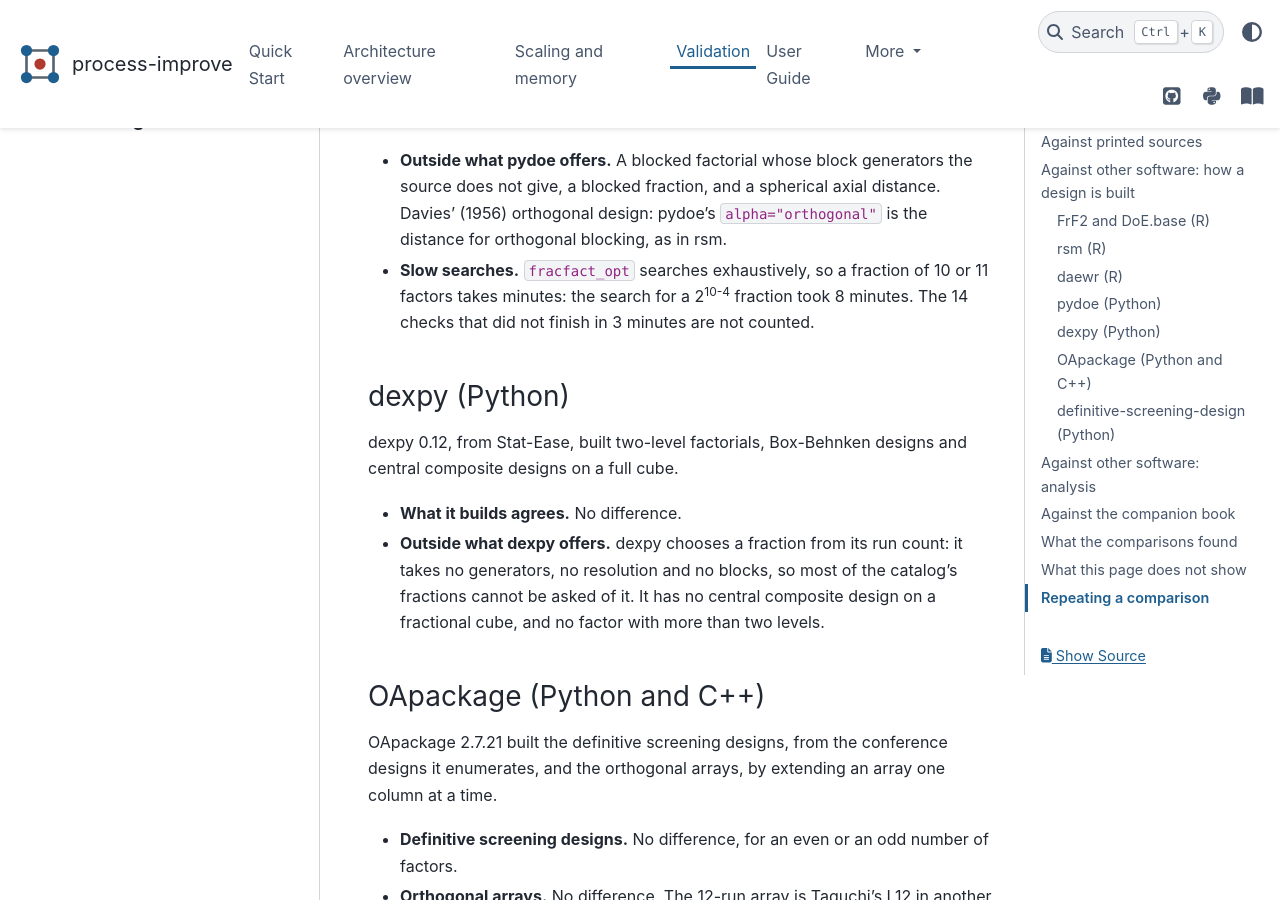
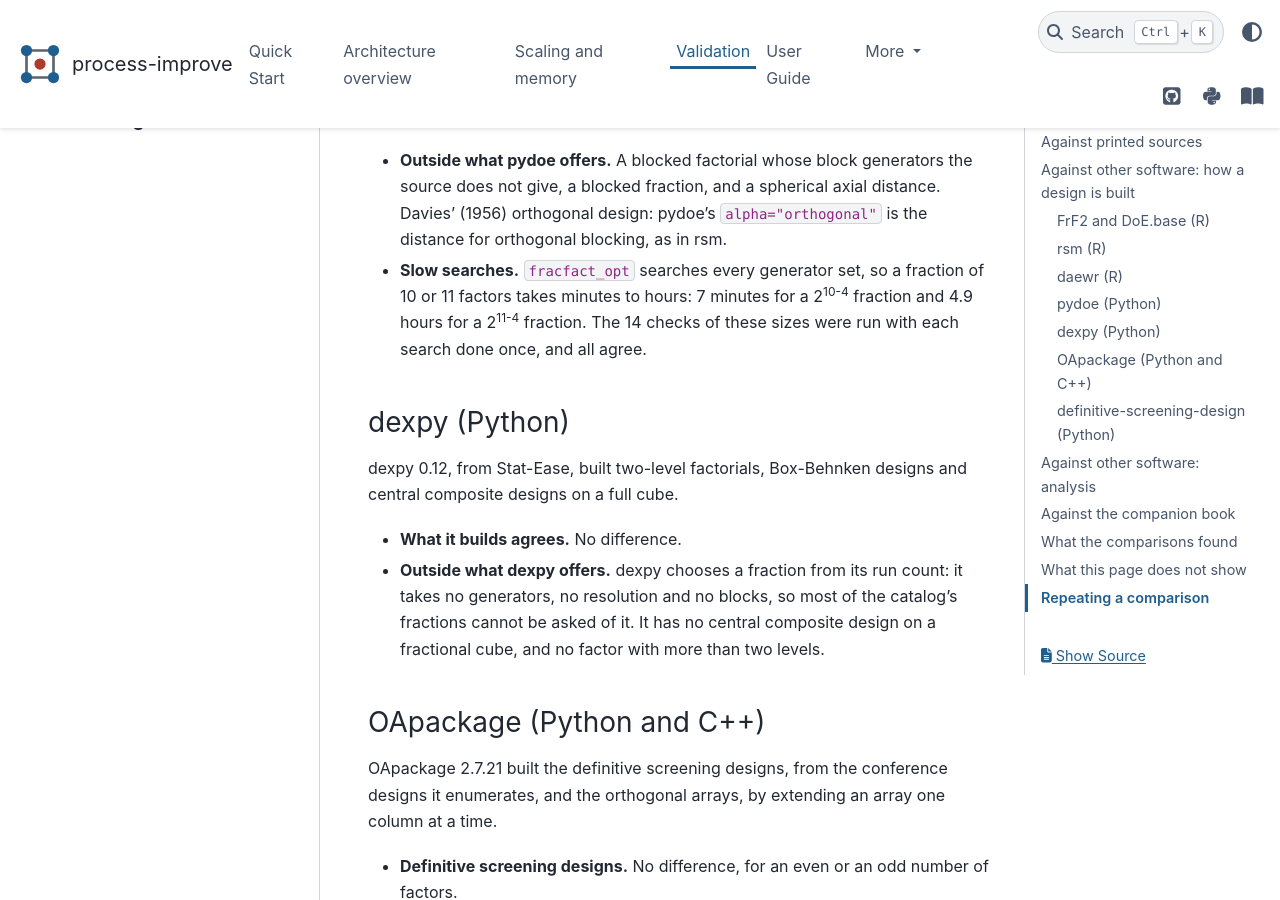
Before and after one commit to kgdunn/process-improve, a Sphinx documentation site: the page built from docs/validation.rst, in a window 1280 px wide and 900 px high, scrolled down 7028 px. Built offline with Sphinx 7.4.7 and the PyData theme 0.15.4, drawn with Linux system fonts in a browser that asks for light colours; some of the changed text lies outside the part shown.

Commit message:
Validation: pydoe's 14 slow checks, run in full, all agree
pydoe's fracfact_opt scores every generator set, and the harness called
it again for each check of the same design, so five entries took hours
and 14 checks of 10 and 11 factors were left out at 3 minutes. Each of
the 33 searches they need was run once (the longest 4.9 hours, 11
factors in 128 runs) and the checks read them: all 14 agree, and
pydoe 1.7.0 has 3,176 checks, all as printed. compare.py now caches the
search per size, and the README gives the command that repeats it.

Co-Authored-By: Claude Opus 5.5 <noreply@anthropic.com>
Claude-Session: https://claude.ai/code/session_01S4nNrPkUPaohxFC2ZXtzgY

```diff
--- a/docs/validation.rst
+++ b/docs/validation.rst
@@ -276,9 +276,10 @@ pydoe 1.7.0 built every kind of design in the table. No difference.
 - **Outside what pydoe offers.** A blocked factorial whose block generators the source does not
   give, a blocked fraction, and a spherical axial distance. Davies' (1956) orthogonal design:
   pydoe's ``alpha="orthogonal"`` is the distance for orthogonal blocking, as in rsm.
-- **Slow searches.** ``fracfact_opt`` searches exhaustively, so a fraction of 10 or 11 factors
-  takes minutes: the search for a 2\ :sup:`10-4` fraction took 8 minutes. The 14 checks that
-  did not finish in 3 minutes are not counted.
+- **Slow searches.** ``fracfact_opt`` searches every generator set, so a fraction of 10 or 11
+  factors takes minutes to hours: 7 minutes for a 2\ :sup:`10-4` fraction and 4.9 hours for a
+  2\ :sup:`11-4` fraction. The 14 checks of these sizes were run with each search done once, and
+  all agree.
 
 .. _validation-dexpy:
 
--- a/docs/validation/design_crosscheck.csv
+++ b/docs/validation/design_crosscheck.csv
@@ -6,4 +6,4 @@ daewr 1.2-11 (R),definitive screening,125,105,20
 dexpy 0.12 (Python),"full factorial, fractional factorial, Box-Behnken, central composite",370,370,0
 OApackage 2.7.21 (Python),"definitive screening, orthogonal array",140,140,0
 definitive-screening-design 0.5.1 (Python),definitive screening,127,127,0
-pydoe 1.7.0 (Python),"full factorial, fractional factorial, Plackett-Burman, Box-Behnken, central composite, definitive screening, orthogonal array","3,162","3,162",0
+pydoe 1.7.0 (Python),"full factorial, fractional factorial, Plackett-Burman, Box-Behnken, central composite, definitive screening, orthogonal array","3,176","3,176",0
```
Also changed, not shown: other parts of docs/validation.rst (+1 -1 lines), changelog.d/2026-11-25-validation-pydoe-slow-checks.documentation.md (added, +4 -0 lines), scripts/design_crosscheck/README.md, 3 other files.
